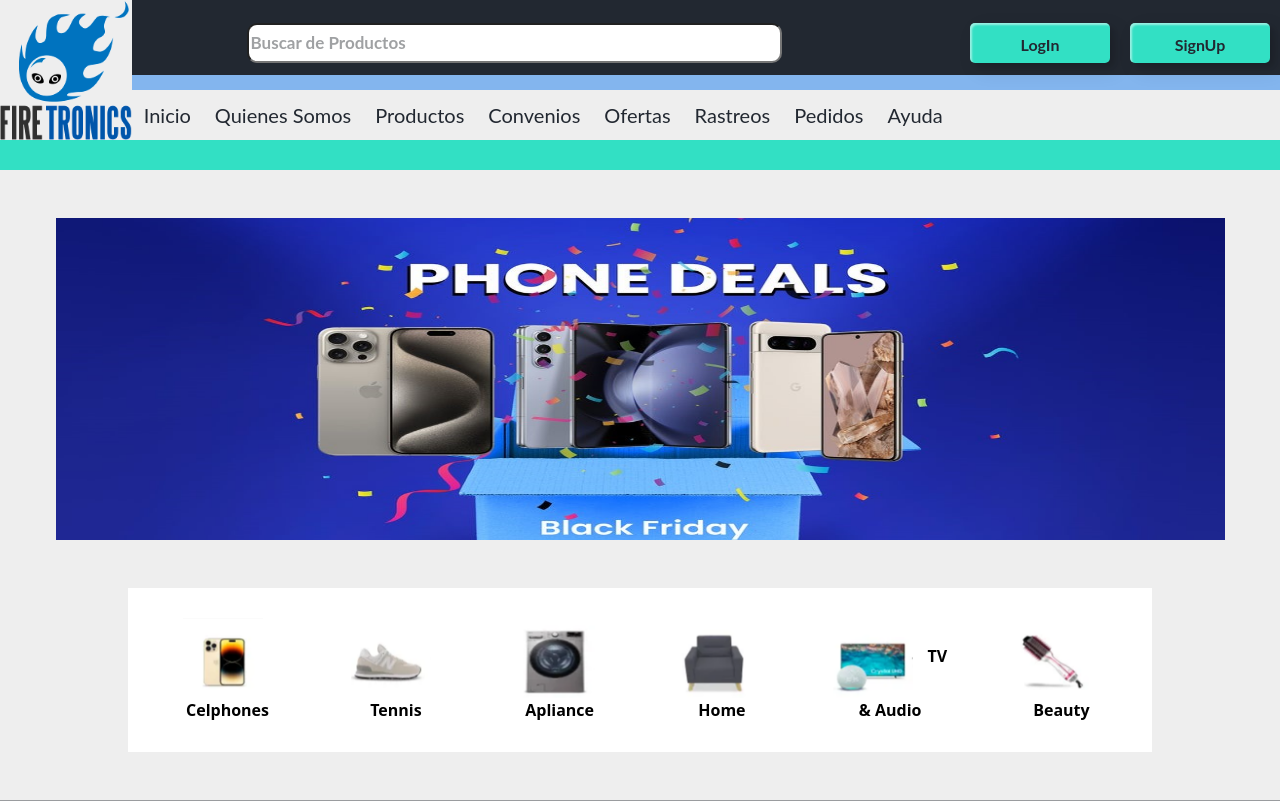
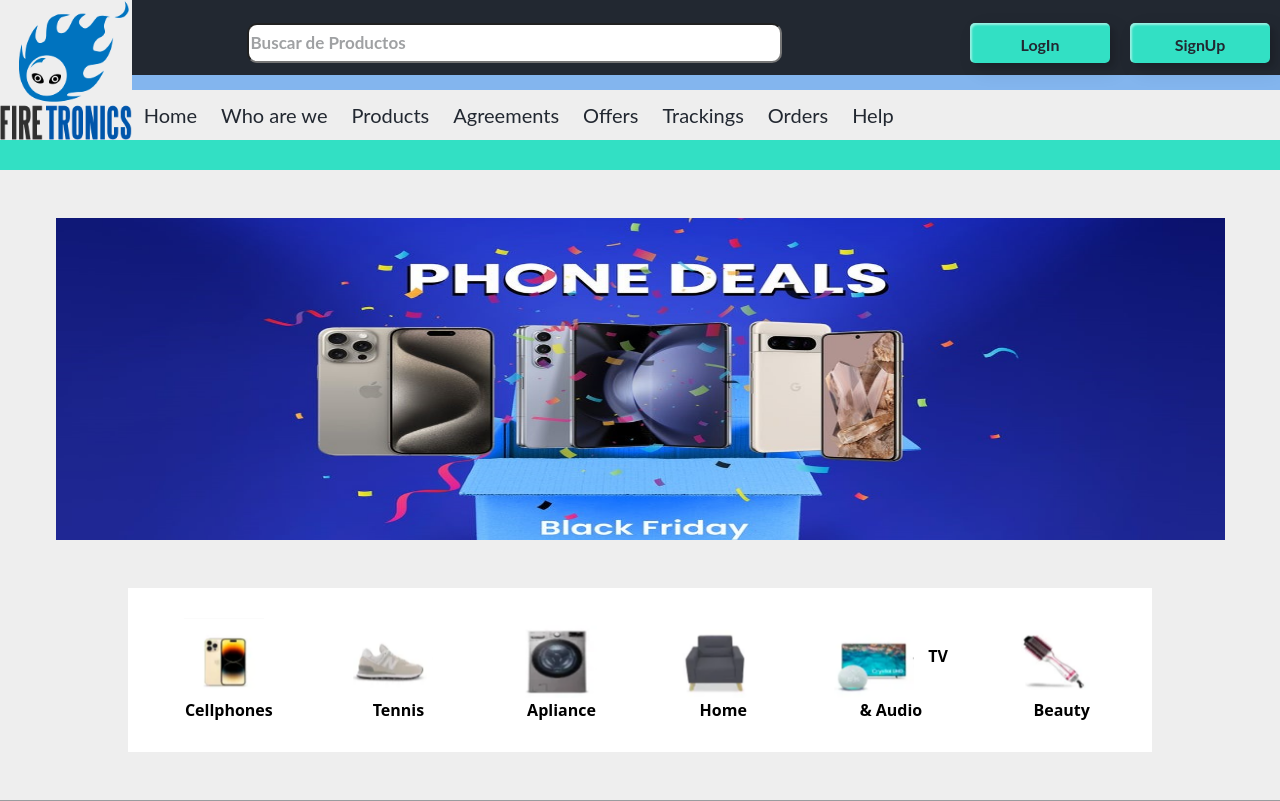
Before and after one commit to GarroDev/FIRETRONICS, a PHP site: page / in a window 1280 px wide. Shown: the top 801 px of the page. Run offline with PHP 8.4, Linux system fonts and the light colour scheme.

Commit message:
Update
Following with englis transcription , Index donde

```diff
--- a/Index.html
+++ b/Index.html
@@ -38,27 +38,27 @@
             <div class="Menu"></div>
 
             <ul class="nav">
-                <li><a href="">Inicio</a></li>
-                <li><a href="">Quienes Somos</a>
+                <li><a href="">Home</a></li>
+                <li><a href="">Who are we</a>
                 </li>
-                <li><a href="">Productos</a>
+                <li><a href="">Products</a>
                     <ul>
                         <br>
                         <li id="Titulo1SubMenu">Phone & Smart Wash</li><br>
-                        <li><a href="">Celulares</a></li>
-                        <li><a href="">Accesorios</a></li>
-                        <li><a href="">Protección</a></li>
+                        <li><a href="">Cellphones</a></li>
+                        <li><a href="">Accessories</a></li>
+                        <li><a href="">Protection</a></li>
                         <li><a href="">SmartWash</a></li>
-                        <li><a href="">Audifonos inalambricos</a></li>
+                        <li><a href="">Wireless headphones</a></li>
                         <li><a href="">Tablets</a></li>
-                        <li><a href="">Recomendados</a></li>
+                        <li><a href="">Recomended</a></li>
                     </ul>
                 </li>
-                <li><a href="">Convenios</a></li>
-                <li><a href="">Ofertas</a></li>
-                <li><a href="">Rastreos</a></li>
-                <li><a href="">Pedidos</a></li>
-                <li><a href="">Ayuda</a></li>
+                <li><a href="">Agreements</a></li>
+                <li><a href="">Offers</a></li>
+                <li><a href="">Trackings</a></li>
+                <li><a href="">Orders</a></li>
+                <li><a href="">Help</a></li>
             </ul>
 
         </div>
@@ -66,10 +66,10 @@
 
     </header>
 
-    <div id="Separador"></div>
+    <div id="Separator"></div>
 
 
-    <!-- Cuerpo del sitio web -->
+    <!-- Body of the site -->
     <main>
 
         <div class="container-fluid mt-5 Promos">
@@ -86,7 +86,7 @@
                 <li class="nav-item">
                     <a class="nav-link" id="tab4" data-toggle="tab" href="#content4">Con4</a>
                 </li>
-                <!-- Agrega más pestañas según sea necesario -->
+                <!-- Add more tabs here -->
             </ul>
 
             <div class="tab-content mt-3 col d-flex justify-content-center align-items-center ">
@@ -103,7 +103,7 @@
                     <img src="imagenes/Promos/Promo1.jpg" alt="" class="Promossize">
                 </div>
 
-                <!-- Agrega más paneles de contenido según sea necesario -->
+                <!-- Add more panels here -->
             </div>
         </div>
 <br><br>
@@ -111,7 +111,7 @@
 
             <button class="category-button">
               <img src="imagenes/Categories/Cel.png" alt="Celulares">
-              <b>Celphones</b>
+              <b>Cellphones</b>
             </button>
 
             <button class="category-button">
@@ -174,7 +174,7 @@
     </main>
 
 
-    <!-- Pie de pagina del sitio web -->
+    <!-- Footer of the web -->
     <footer>
         <p id="titleFooter1">FireTronics</p>
         <p id="titleFooter2">All Rights Reserved</p>
--- a/Style.css
+++ b/Style.css
@@ -214,7 +214,7 @@
 
 /* ::::SEPARADOR:::: */
 
-#Separador {
+#Separator {
     display: flex;
     background-color: #32E0C4;
     width: 100%;
```
